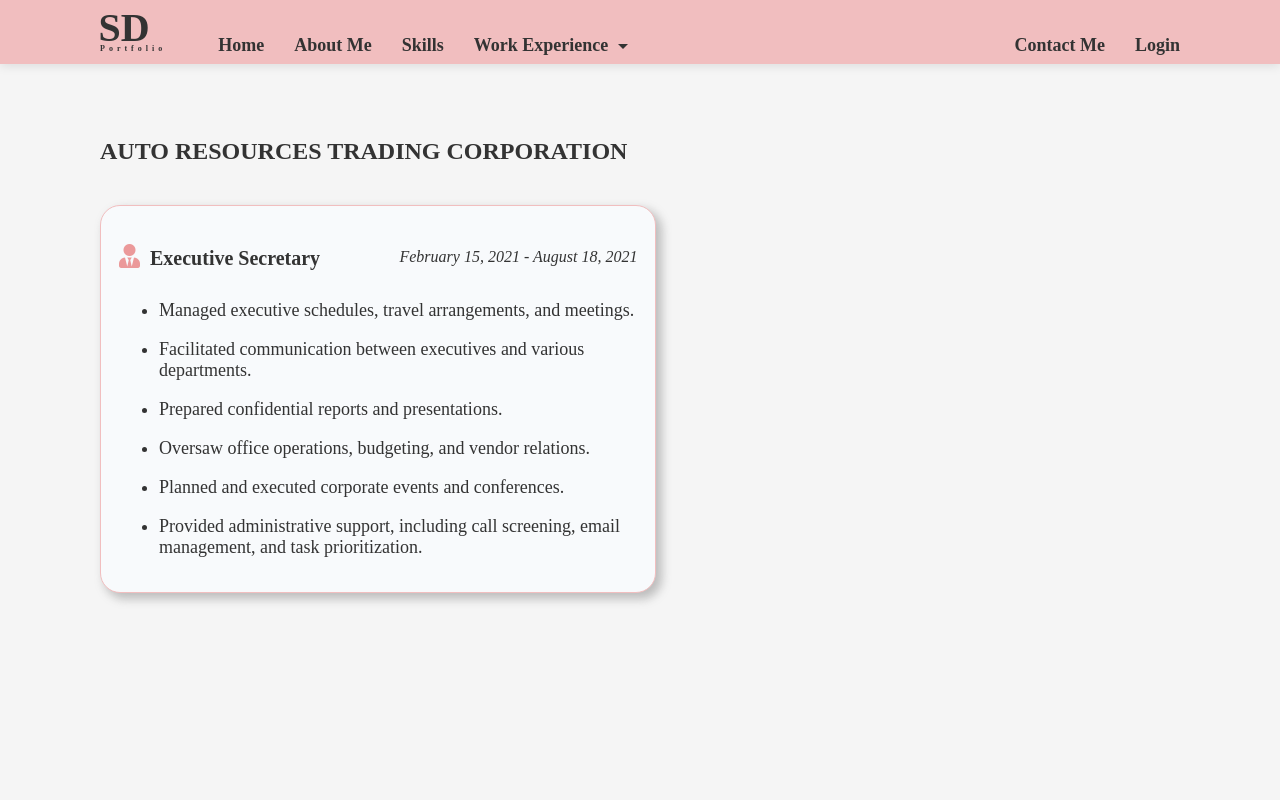
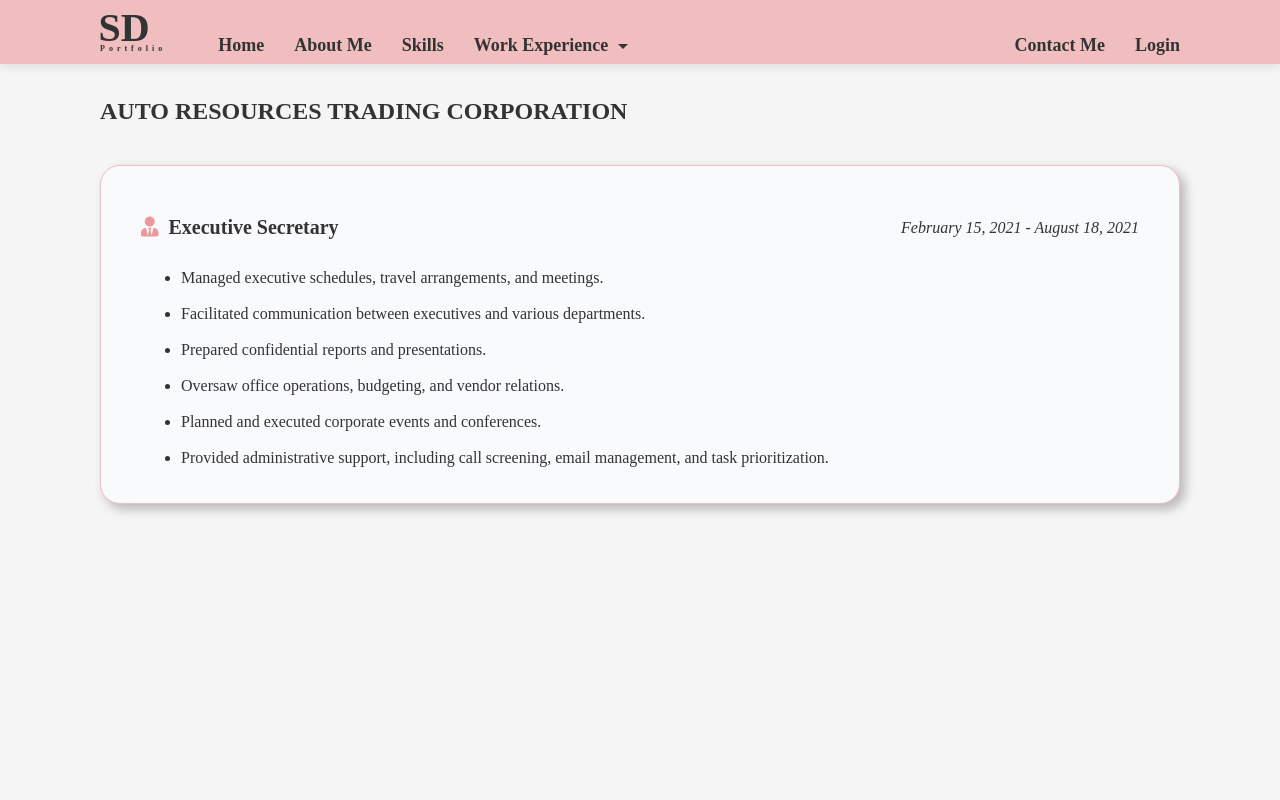
Before and after one commit to maineG95/maine, an Angular app: page /artc in a window 1280 px wide. Shown: the top 800 px of the page. Built offline with nearby package versions, Linux system fonts and the light colour scheme.

Commit message:
updated fonts sizes etc

```diff
--- a/src/app/features/home/home.component.scss
+++ b/src/app/features/home/home.component.scss
@@ -72,6 +72,7 @@
 .btn-hire:hover {
   background:$lightCoral;
   transform: scale(1.05);
+  border-radius: 4px;
 }
 
 .hero-image {
--- a/src/app/features/website-content/artc/artc.component.scss
+++ b/src/app/features/website-content/artc/artc.component.scss
@@ -15,10 +15,11 @@
 
 .cards{
   margin: 40px 0px;
+  padding: 20px 40px;
 }
 
 .content {
-  font-size: 18px;
+  font-size: 16px;
   text-align: start;
   color:$charcoal;
 }
@@ -30,11 +31,11 @@
   display: flex;
   justify-content: space-between;
   align-items: center;
-  padding-bottom: 10px;
+  padding: 10px 0px;
 }
 
 .sub-heading {
-  font-size:15px;
+  font-size:16px;
   text-align: start;
   font-weight: normal;
   font-style: italic;
@@ -47,32 +48,36 @@
 }
 
 .section-heading i {
-  font-size: 24px;
+  font-size: 20px;
   color:$softPinkDarker;
   padding-right:10px;
 }
 
 
-
 /* ========== Mobile View ========== */
 @media (max-width: 768px) {
   .container {
-    padding: 0px 10px;
+    padding: 0px 20px;
   }
 
   .title {
     font-size: 20px;
   }
 
+  .cards {
+    margin: 20px 0px;
+    padding: 10px 20px;
+  }
+
   .content {
-    font-size: 16px;
+    font-size: 14px;
   }
 
   .section-heading {
     font-size: 18px;
     flex-direction: column;
     align-items: flex-start;
-    padding-bottom: 10px;
+
   }
 
   .sub-heading {
@@ -80,7 +85,7 @@
   }
 
   .section-heading i {
-    font-size: 20px;
+    font-size: 18px;
   }
 
   .flex-container {
@@ -91,71 +96,6 @@
 /* ========== Tablet View ========== */
 @media (min-width: 769px) and (max-width: 1024px) {
   .container {
-    padding: 20px;
-  }
-
-  .title {
-    font-size: 22px;
-  }
-
-  .section-heading {
-    font-size: 18px;
-  }
-
-  .content {
-    font-size: 17px;
-  }
-
-  .sub-heading {
-    font-size: 14px;
-  }
-
-  .section-heading i {
-    font-size: 22px;
-  }
-
-  .flex-container {
-    flex-direction: row;
-    gap: 30px;
-  }
-
-  .cards {
-    width: 48%;
+     padding: 0px 50px;
   }
 }
-
-/* ========== Desktop View ========== */
-@media (min-width: 1025px) {
-  .container {
-    padding: 40px 100px;
-  }
-
-  .title {
-    font-size: 24px;
-  }
-
-  .section-heading {
-    font-size: 20px;
-  }
-
-  .content {
-    font-size: 18px;
-  }
-
-  .sub-heading {
-    font-size: 16px;
-  }
-
-  .section-heading i {
-    font-size: 24px;
-  }
-
-  .flex-container {
-    flex-direction: row;
-    gap: 30px;
-  }
-
-  .cards {
-    width: 48%;
-  }
-}
--- a/src/app/features/website-content/best/best.component.scss
+++ b/src/app/features/website-content/best/best.component.scss
@@ -15,10 +15,11 @@
 
 .cards{
   margin: 40px 0px;
+  padding: 20px 40px;
 }
 
 .content {
-  font-size: 18px;
+  font-size: 16px;
   text-align: start;
   color:$charcoal;
 }
@@ -30,11 +31,11 @@
   display: flex;
   justify-content: space-between;
   align-items: center;
-  padding-bottom: 10px;
+  padding: 10px 0px;
 }
 
 .sub-heading {
-  font-size:15px;
+  font-size:16px;
   text-align: start;
   font-weight: normal;
   font-style: italic;
@@ -47,7 +48,7 @@
 }
 
 .section-heading i {
-  font-size: 24px;
+  font-size: 20px;
   color:$softPinkDarker;
   padding-right:10px;
 }
@@ -56,22 +57,27 @@
 /* ========== Mobile View ========== */
 @media (max-width: 768px) {
   .container {
-    padding: 0px 10px;
+    padding: 0px 20px;
   }
 
   .title {
     font-size: 20px;
   }
 
+  .cards {
+    margin: 20px 0px;
+    padding: 10px 20px;
+  }
+
   .content {
-    font-size: 16px;
+    font-size: 14px;
   }
 
   .section-heading {
     font-size: 18px;
     flex-direction: column;
     align-items: flex-start;
-    padding-bottom: 10px;
+
   }
 
   .sub-heading {
@@ -79,7 +85,7 @@
   }
 
   .section-heading i {
-    font-size: 20px;
+    font-size: 18px;
   }
 
   .flex-container {
@@ -90,71 +96,6 @@
 /* ========== Tablet View ========== */
 @media (min-width: 769px) and (max-width: 1024px) {
   .container {
-    padding: 20px;
-  }
-
-  .title {
-    font-size: 22px;
-  }
-
-  .section-heading {
-    font-size: 18px;
-  }
-
-  .content {
-    font-size: 17px;
-  }
-
-  .sub-heading {
-    font-size: 14px;
-  }
-
-  .section-heading i {
-    font-size: 22px;
-  }
-
-  .flex-container {
-    flex-direction: row;
-    gap: 30px;
-  }
-
-  .cards {
-    width: 48%;
+     padding: 0px 50px;
   }
 }
-
-/* ========== Desktop View ========== */
-@media (min-width: 1025px) {
-  .container {
-    padding: 40px 100px;
-  }
-
-  .title {
-    font-size: 24px;
-  }
-
-  .section-heading {
-    font-size: 20px;
-  }
-
-  .content {
-    font-size: 18px;
-  }
-
-  .sub-heading {
-    font-size: 16px;
-  }
-
-  .section-heading i {
-    font-size: 24px;
-  }
-
-  .flex-container {
-    flex-direction: row;
-    gap: 30px;
-  }
-
-  .cards {
-    width: 48%;
-  }
-}
--- a/src/app/features/website-content/me/me.component.scss
+++ b/src/app/features/website-content/me/me.component.scss
@@ -33,9 +33,7 @@
 }
 
 .training-title {
-  font-size:20px;
   font-weight: bold;
-  text-align: start;
 }
 
 .flex-container {
@@ -43,21 +41,22 @@
   justify-content: center;
   gap: 20px;
 }
+
 .mid-cards{
   width:430px;
 }
 
 .section-heading i {
-  font-size: 24px;
+  font-size: 20px;
   color:$softPinkDarker;
   padding: 0px 10px;
 }
 
 
-/* ========== Mobile View (Including iPad Mini) ========== */
+/* ========== Mobile View  ========== */
 @media (max-width: 768px) {
   .container {
-    padding: 0px 15px;
+    padding: 0px 20px;
   }
 
   .section-title {
@@ -80,13 +79,9 @@
     font-size: 18px;
   }
 
-  .training-title {
-    font-size: 18px;
-  }
-
    .flex-container {
     flex-direction: column;
-     gap: 10px;
+    gap: 10px;
   }
 
   .mid-cards{
@@ -94,18 +89,14 @@
   }
 
   .section-heading i {
-    font-size: 15px;
+    font-size: 18px;
     padding: 0px;
   }
 }
 
 /* ========== Tablet View ========== */
 @media (min-width: 769px) and (max-width: 1024px) {
-  // .flex-container {
-  //   flex-direction: column;
-  // }
-
-  // .mid-cards{
-  //   width:auto;
-  // }
+   .container {
+    padding: 0px 50px;
+  }
 }
--- a/src/app/features/website-content/skills/skills.component.html
+++ b/src/app/features/website-content/skills/skills.component.html
@@ -1,7 +1,7 @@
 <div class="container skills">
   <p class="title">Skills</p>
-  <ul class="style cards">
-    <li *ngFor="let question of questions" class="best-card best-card-shadow skill-card">
+  <ul class="style cards skills-wrapper">
+    <li *ngFor="let question of questions" class=" best-card-shadow skill-card">
       <div class="display">
         <div class="section-heading" (click)="toggleExpand(question.id)">
           <i class="fa" [ngClass]="question.icon"></i>
--- a/src/app/features/website-content/skills/skills.component.scss
+++ b/src/app/features/website-content/skills/skills.component.scss
@@ -14,20 +14,29 @@
   padding-top: 10px;
 }
 
+.skills-wrapper {
+  border-radius: 20px;
+  overflow: hidden;
+  border: 1px solid $softPink;
+}
+
+.skill-card {
+  background-color: #F8FAFC;
+  padding:18px;
+  .content {
+    color: $charcoal;
+    font-family: Monserat;
+    font-size: 16px;
+    margin: 0;
+  }
+}
+
 .style {
   list-style: none;
-  // margin: 0;
-  // padding: 0;
 }
 
 .cards {
   margin: 40px 0px;
-}
-
-.skill-card {
-  border-radius: 0px;
-  width: 100%;
-  margin-left: 0;
 }
 
 ul {
@@ -37,18 +46,19 @@ ul {
 
 .display {
   display: flex;
+  align-items: center;
   justify-content: space-between;
-  align-items: center;
 }
 
 .section-heading {
   font-size: 20px;
   font-weight: bold;
   text-align: start;
+  align-items: center;
 }
 
 .content {
-  font-size: 18px;
+  font-size: 16px;
   text-align: start;
   margin-left: 20px;
   margin-top: 10px;
@@ -61,12 +71,20 @@ ul {
 .toggle-btn {
   background: transparent;
   border: none;
-  font-size: 20px;
   cursor: pointer;
+
+  width: 44px;
+  height: 44px;
+
+  display: flex;
+  align-items: center;
+  justify-content: center;
+
   padding: 0;
 }
 
 .arrow {
+  display: block;
   transition: transform 0.3s ease;
   transform: rotate(-90deg);
   stroke: $coral;
@@ -91,30 +109,30 @@ ul {
 /* ========== Mobile View ========== */
 @media (max-width: 768px) {
   .container {
-    padding: 0px 10px;
+    padding: 0px 20px;
   }
 
   .title {
     font-size: 20px;
   }
 
-  .content {
-    font-size: 16px;
+  .skill-card {
+    .content {
+      font-size: 14px;
+    }
+  }
+
+  .cards {
+    margin: 20px 0px;
   }
 
   .section-heading {
     font-size: 18px;
     flex-direction: column;
-    align-items: flex-start;
-    padding-bottom: 10px;
-  }
-
-  .sub-heading {
-    font-size: 14px;
   }
 
   .section-heading i {
-    font-size: 20px;
+    font-size: 18px;
   }
 
   .flex-container {
@@ -125,71 +143,6 @@ ul {
 /* ========== Tablet View ========== */
 @media (min-width: 769px) and (max-width: 1024px) {
   .container {
-    padding: 20px;
-  }
-
-  .title {
-    font-size: 22px;
-  }
-
-  .section-heading {
-    font-size: 18px;
-  }
-
-  .content {
-    font-size: 17px;
-  }
-
-  .sub-heading {
-    font-size: 14px;
-  }
-
-  .section-heading i {
-    font-size: 22px;
-  }
-
-  .flex-container {
-    flex-direction: row;
-    gap: 30px;
-  }
-
-  .cards {
-    width: 48%;
+    padding: 0px 50px;
   }
 }
-
-/* ========== Desktop View ========== */
-@media (min-width: 1025px) {
-  .container {
-    padding: 40px 100px;
-  }
-
-  .title {
-    font-size: 24px;
-  }
-
-  .section-heading {
-    font-size: 20px;
-  }
-
-  .content {
-    font-size: 18px;
-  }
-
-  .sub-heading {
-    font-size: 16px;
-  }
-
-  .section-heading i {
-    font-size: 24px;
-  }
-
-  .flex-container {
-    flex-direction: row;
-    gap: 30px;
-  }
-
-  .cards {
-    width: 48%;
-  }
-}
--- a/src/app/features/website-content/skytech/skytech.component.scss
+++ b/src/app/features/website-content/skytech/skytech.component.scss
@@ -15,10 +15,11 @@
 
 .cards{
   margin: 40px 0px;
+  padding: 20px 40px;
 }
 
 .content {
-  font-size: 18px;
+  font-size: 16px;
   text-align: start;
   color:$charcoal;
 }
@@ -30,11 +31,11 @@
   display: flex;
   justify-content: space-between;
   align-items: center;
-  padding-bottom: 10px;
+  padding: 10px 0px;
 }
 
 .sub-heading {
-  font-size:15px;
+  font-size:16px;
   text-align: start;
   font-weight: normal;
   font-style: italic;
@@ -47,7 +48,7 @@
 }
 
 .section-heading i {
-  font-size: 24px;
+  font-size: 20px;
   color:$softPinkDarker;
   padding-right:10px;
 }
@@ -56,22 +57,26 @@
 /* ========== Mobile View ========== */
 @media (max-width: 768px) {
   .container {
-    padding: 0px 10px;
+    padding: 0px 20px;
   }
 
   .title {
     font-size: 20px;
   }
 
+  .cards {
+    margin: 20px 0px;
+    padding: 10px 20px;
+  }
+
   .content {
-    font-size: 16px;
+    font-size: 14px;
   }
 
   .section-heading {
     font-size: 18px;
     flex-direction: column;
     align-items: flex-start;
-  padding-bottom: 10px;
 
   }
 
@@ -80,7 +85,7 @@
   }
 
   .section-heading i {
-    font-size: 20px;
+    font-size: 18px;
   }
 
   .flex-container {
@@ -91,71 +96,6 @@
 /* ========== Tablet View ========== */
 @media (min-width: 769px) and (max-width: 1024px) {
   .container {
-    padding: 20px;
-  }
-
-  .title {
-    font-size: 22px;
-  }
-
-  .section-heading {
-    font-size: 18px;
-  }
-
-  .content {
-    font-size: 17px;
-  }
-
-  .sub-heading {
-    font-size: 14px;
-  }
-
-  .section-heading i {
-    font-size: 22px;
-  }
-
-  .flex-container {
-    flex-direction: row;
-    gap: 30px;
-  }
-
-  .cards {
-    width: 48%;
+     padding: 0px 50px;
   }
 }
-
-/* ========== Desktop View ========== */
-@media (min-width: 1025px) {
-  .container {
-    padding: 40px 100px;
-  }
-
-  .title {
-    font-size: 24px;
-  }
-
-  .section-heading {
-    font-size: 20px;
-  }
-
-  .content {
-    font-size: 18px;
-  }
-
-  .sub-heading {
-    font-size: 16px;
-  }
-
-  .section-heading i {
-    font-size: 24px;
-  }
-
-  .flex-container {
-    flex-direction: row;
-    gap: 30px;
-  }
-
-  .cards {
-    width: 48%;
-  }
-}
--- a/src/theme/theme.scss
+++ b/src/theme/theme.scss
@@ -89,7 +89,7 @@
   .content {
     color: $charcoal;
     font-family: Monserat;
-    font-size: 18px;
+    font-size: 16px;
     margin: 0;
   }
 }
```
Also changed, not shown: src/app/features/website-content/me/me.component.html (+10 -18 lines), src/app/features/website-content/skills/skills.component.ts (+4 -3 lines).
